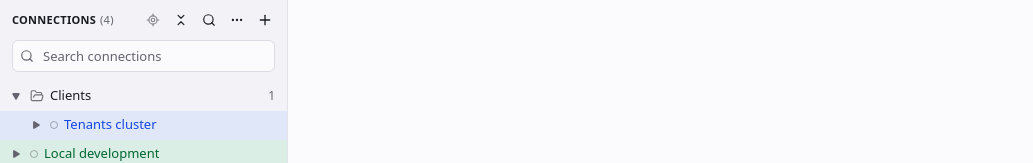
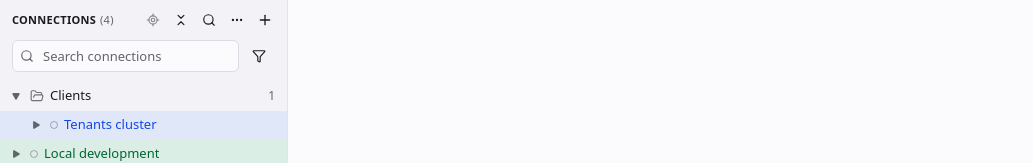
Before and after one commit to matteohcf/odin-db, a React (Vite) app in the folder apps/desktop/: page / in a window 1280 px wide. Shown: the top 163 px of the page, without its empty margins (0-1033 px from the left). Built offline with nearby package versions, Linux system fonts and the light colour scheme.

Commit message:
feat(desktop): filter the sidebar to open connections only

```diff
--- a/apps/desktop/src/features/connections/components/connection-explorer.tsx
+++ b/apps/desktop/src/features/connections/components/connection-explorer.tsx
@@ -14,11 +14,15 @@ import {
   DropdownMenuTrigger,
 } from "@odin-db/ui/components/dropdown-menu";
 import { Kbd } from "@odin-db/ui/components/kbd";
+import { Label } from "@odin-db/ui/components/label";
+import { Popover, PopoverContent, PopoverTrigger } from "@odin-db/ui/components/popover";
+import { Switch } from "@odin-db/ui/components/switch";
 import { Tooltip, TooltipContent, TooltipTrigger } from "@odin-db/ui/components/tooltip";
 import {
   ChevronsDownUp,
   FileDown,
   FileUp,
+  Filter,
   LocateFixed,
   MoreHorizontal,
   Plus,
@@ -27,7 +31,7 @@ import {
   Unplug,
   X,
 } from "lucide-react";
-import { type CSSProperties, useEffect, useRef, useState } from "react";
+import { type CSSProperties, useEffect, useId, useRef, useState } from "react";
 import { useTranslation } from "react-i18next";
 import { toast } from "sonner";
 import { useTabs } from "@/features/workspace";
@@ -72,6 +76,9 @@ export function ConnectionExplorer() {
   const [paletteOpen, setPaletteOpen] = useState(false);
   const filter = useExplorer((s) => s.filter);
   const setFilter = useExplorer((s) => s.setFilter);
+  const openOnly = useExplorer((s) => s.openOnly);
+  const setOpenOnly = useExplorer((s) => s.setOpenOnly);
+  const openOnlyId = useId();
   const collapseAll = useExplorer((s) => s.collapseAll);
   const reveal = useExplorer((s) => s.reveal);
   const activeCollection = useTabs((s) => {
@@ -89,6 +96,11 @@ export function ConnectionExplorer() {
   const { data: connections } = useConnections();
   const disconnectAll = useDisconnectAll();
   const exportMutation = useExportConnections();
+  const shownProfiles = openOnly
+    ? profiles?.filter((profile) =>
+        connections?.some((connection) => connection.profileId === profile.id),
+      )
+    : profiles;
 
   function reportImported(result: ImportedProfiles) {
     toast.success(
@@ -269,8 +281,9 @@ export function ConnectionExplorer() {
       />
 
       {profiles && profiles.length > 0 && (
-        <div className="relative shrink-0 px-3 pb-1.5">
-          <Search className="pointer-events-none absolute top-1/2 left-5 -mt-[3px] size-3.5 -translate-y-1/2 text-muted-foreground" />
+        <div className="flex shrink-0 items-center gap-1 px-3 pb-1.5">
+          <div className="relative min-w-0 flex-1">
+            <Search className="pointer-events-none absolute top-1/2 left-2 size-3.5 -translate-y-1/2 text-muted-foreground" />
             <input
               ref={filterInput}
               type="search"
@@ -304,11 +317,38 @@ export function ConnectionExplorer() {
                 type="button"
                 aria-label={t("explorer.clearFilter")}
                 onClick={() => setFilter("")}
-              className="absolute top-1/2 right-5 -mt-[3px] -translate-y-1/2 rounded-sm p-0.5 text-muted-foreground hover:text-foreground"
+                className="absolute top-1/2 right-2 -translate-y-1/2 rounded-sm p-0.5 text-muted-foreground hover:text-foreground"
               >
                 <X className="size-3" />
               </button>
             )}
+          </div>
+          <Popover>
+            <PopoverTrigger asChild>
+              <Button
+                size="icon"
+                variant="ghost"
+                aria-label={t("explorer.filterOptions")}
+                className="relative size-8"
+              >
+                <Filter className="size-3.5" />
+                {openOnly && (
+                  <span className="absolute top-1 right-1 size-1.5 rounded-full bg-primary" />
+                )}
+              </Button>
+            </PopoverTrigger>
+            <PopoverContent align="start" side="right" className="w-auto p-3">
+              <p className="mb-2.5 font-semibold text-[11px] uppercase tracking-wide">
+                {t("explorer.filterOptions")}
+              </p>
+              <div className="flex items-center gap-2.5">
+                <Switch id={openOnlyId} checked={openOnly} onCheckedChange={setOpenOnly} />
+                <Label htmlFor={openOnlyId} className="whitespace-nowrap">
+                  {t("explorer.openOnly")}
+                </Label>
+              </div>
+            </PopoverContent>
+          </Popover>
         </div>
       )}
 
@@ -341,8 +381,11 @@ export function ConnectionExplorer() {
         ) : (
           <>
             <FavoritesSection />
+            {shownProfiles?.length === 0 && (
+              <p className="px-3 py-2 text-muted-foreground text-xs">{t("explorer.noneOpen")}</p>
+            )}
             <TreeList
-              profiles={profiles}
+              profiles={shownProfiles ?? []}
               scrollRef={scroller}
               onExport={(profile) => void exportConnections([profile.id])}
               onEdit={(profile) => setDialog({ type: "edit", profile })}
--- a/apps/desktop/src/features/connections/locales/en.json
+++ b/apps/desktop/src/features/connections/locales/en.json
@@ -12,6 +12,9 @@
     "filter": "Search connections",
     "filterLabel": "Filter databases and collections",
     "clearFilter": "Clear the filter",
+    "filterOptions": "Filter options",
+    "openOnly": "Show only open connections",
+    "noneOpen": "No connection is open.",
     "more": "Connections menu",
     "import": "Import connections…",
     "exportAll": "Export all connections…",
--- a/apps/desktop/src/features/connections/locales/it.json
+++ b/apps/desktop/src/features/connections/locales/it.json
@@ -12,6 +12,9 @@
     "filter": "Cerca connessioni",
     "filterLabel": "Filtra database e collezioni",
     "clearFilter": "Cancella il filtro",
+    "filterOptions": "Opzioni filtro",
+    "openOnly": "Mostra solo le connessioni aperte",
+    "noneOpen": "Nessuna connessione aperta.",
     "more": "Menu connessioni",
     "import": "Importa connessioni…",
     "exportAll": "Esporta tutte le connessioni…",
--- a/apps/desktop/src/features/connections/store/explorer-store.ts
+++ b/apps/desktop/src/features/connections/store/explorer-store.ts
@@ -17,6 +17,9 @@ interface ExplorerState {
   /** Narrows the tree to databases and collections whose name contains it. */
   filter: string;
   setFilter: (filter: string) => void;
+  /** Hides the saved connections that are not open. */
+  openOnly: boolean;
+  setOpenOnly: (openOnly: boolean) => void;
   /** A collection row the tree should scroll to, once its catalog is loaded. */
   revealing: string | null;
   reveal: (profileId: string, database: string, collection: string) => void;
@@ -56,6 +59,8 @@ export const useExplorer = create<ExplorerState>()((set) => ({
   collapseAll: (collapsed = []) => set({ expanded: new Set(collapsed) }),
   filter: "",
   setFilter: (filter) => set({ filter }),
+  openOnly: false,
+  setOpenOnly: (openOnly) => set({ openOnly }),
   revealing: null,
   reveal: (profileId, database, collection) =>
     set((state) => ({
```
Also changed, not shown: 1 other file (tests, documents, lock files or other folders). Lines whose indentation alone changed are shown as unchanged.
